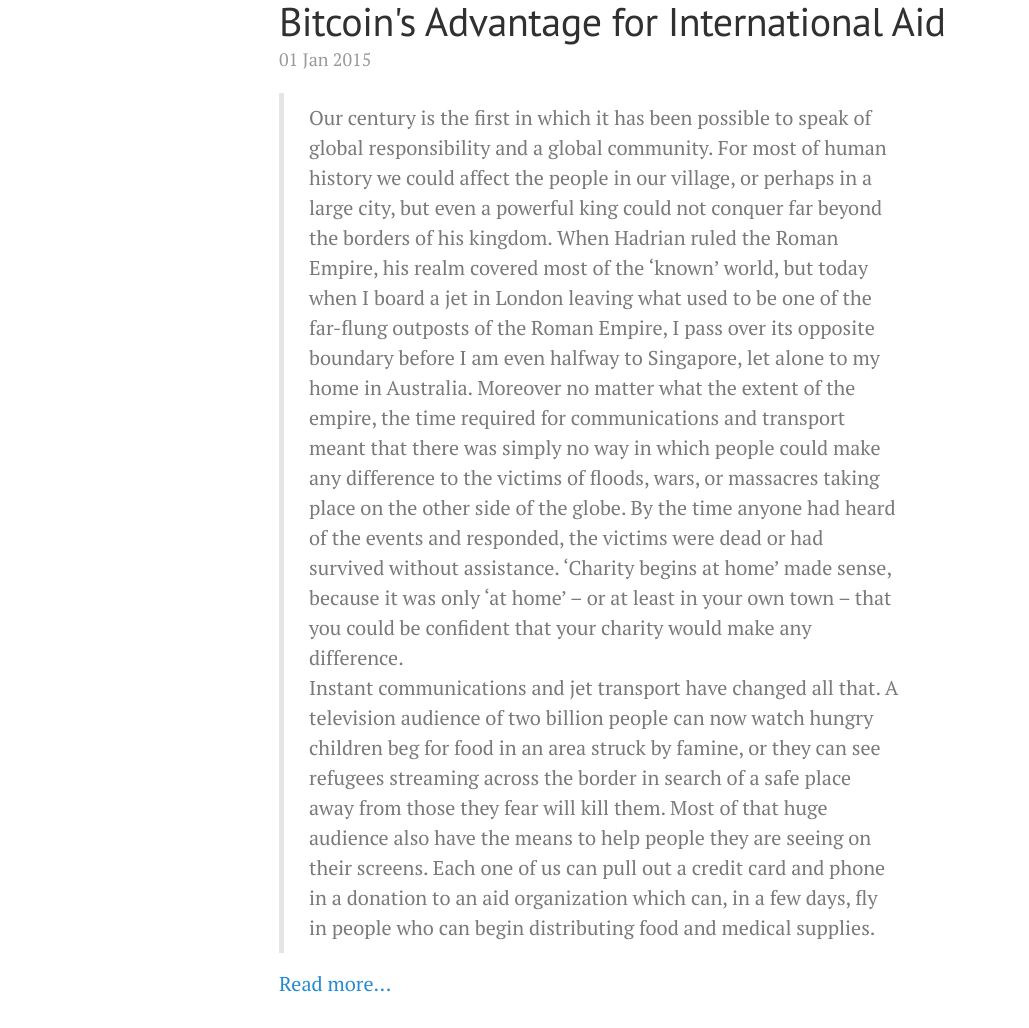
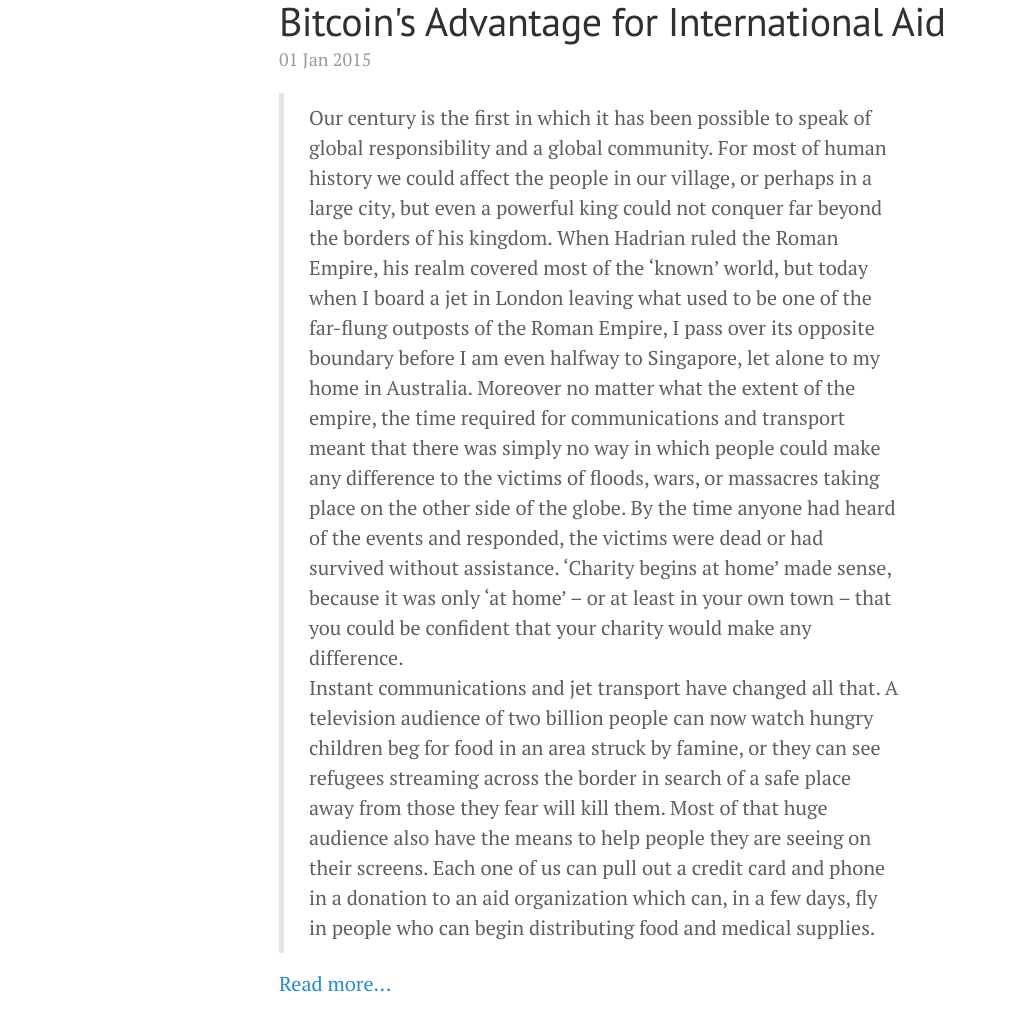
Before and after one commit to dsernst/quotes, a Jekyll site: the page built from index.html, in a window 1280 px wide. Shown: the part 411-1439 px from the top of the page, without its empty margins (1-1030 px from the left). Built offline with Jekyll 4.4.1, drawn with Linux system fonts in a browser that asks for light colours; nearby versions of some CDN libraries; the list of posts is cut into pages by our own code.

Commit message:
darken blockquote text slightly

```diff
--- a/public/css/poole.css
+++ b/public/css/poole.css
@@ -214,7 +214,7 @@
 blockquote {
   padding: .5rem 1rem;
   margin: .8rem 0;
-  color: #7a7a7a;
+  color: #5f5f5f;
   border-left: .25rem solid #e5e5e5;
 }
 blockquote p:last-child {
```
